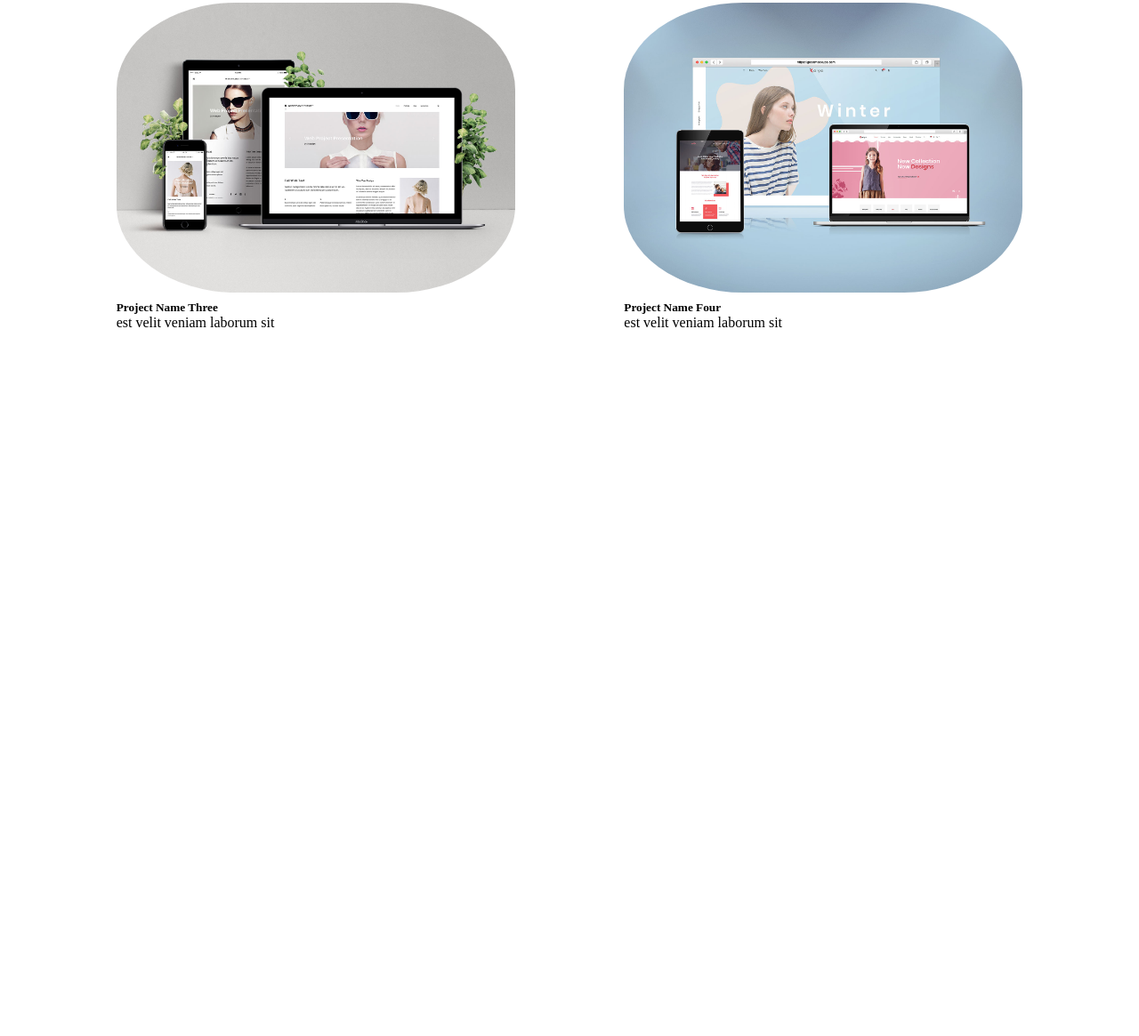
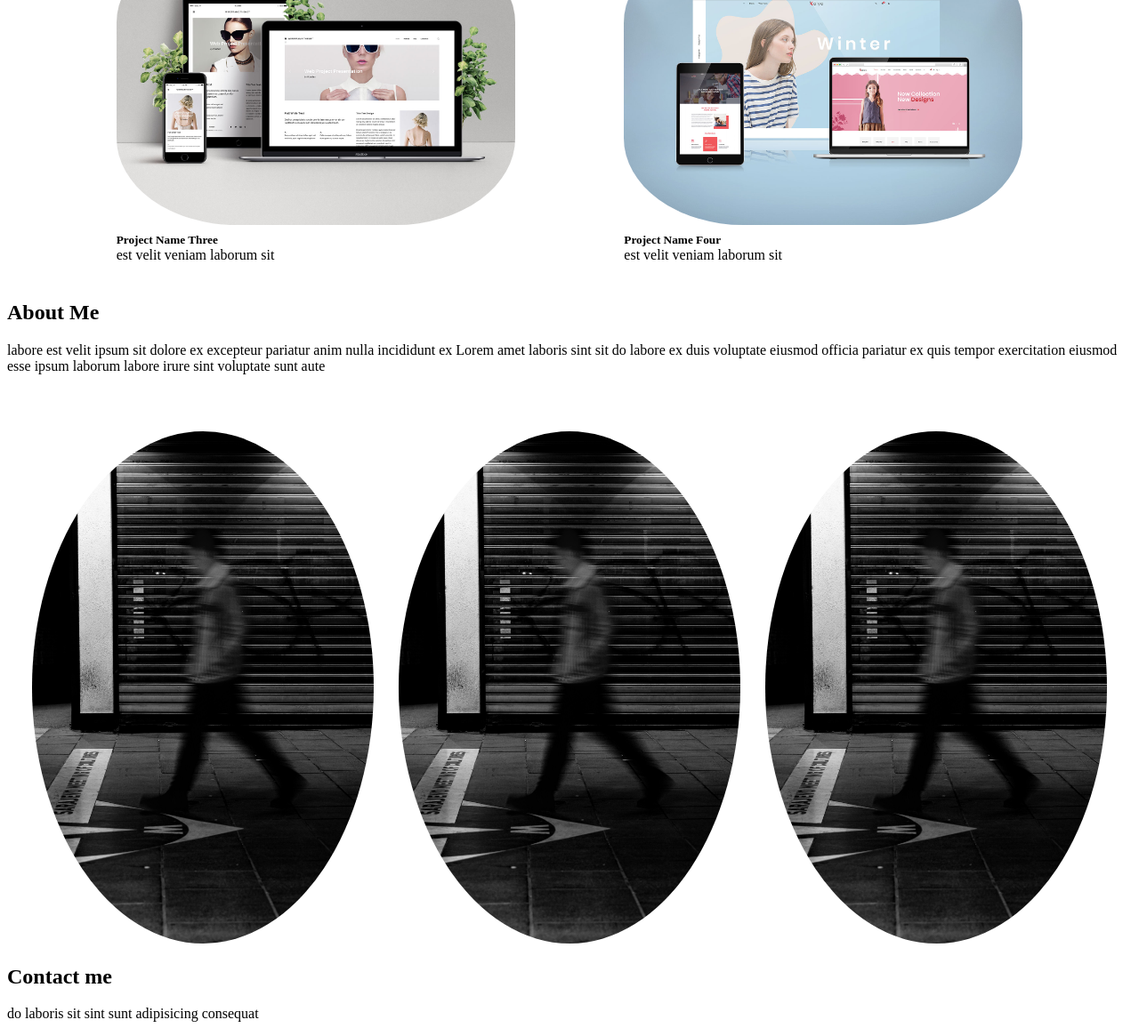
Before and after one commit to Ruurdoos/Ruurdoos.github.io, a plain HTML site: page HTML/Index.html in a window 1280 px wide. Shown: the part 1285-2450 px from the top of the page at 89% size. Before the commit the page ends 1687 px from the top, so only its background shows below. Drawn offline with Linux system fonts and the light colour scheme.

Commit message:
add about me section + styling

```diff
--- a/CSS/main.css
+++ b/CSS/main.css
@@ -31,7 +31,7 @@
     display: flex;
     margin-top: 5%;
     justify-content: space-between;
-    height: 90vh;
+    margin-bottom: 5%;
 }
 
 .hero__leftside {
@@ -77,3 +77,19 @@
 .Portfolio__Projectdesciption {
     margin: 0 0 5% 0;
 }
+
+.About-me__text-wrapper {
+    margin-bottom: 5%;
+}
+
+.About-me__picture-wrapper {
+    display: flex;
+    flex-wrap: nowrap;
+    justify-content: space-evenly;
+}
+
+.About-me__img {
+    width: 30vw;
+    height: auto;
+    border-radius: 50%;
+}
--- a/HTML/Index.html
+++ b/HTML/Index.html
@@ -56,6 +56,58 @@
     </div>
 </div>
 
+<div class="Abut-me">
+    <div class="About-me__heading-wrapper">
+        <h2>About Me</h2>
+    </div>
+    <div class="About-me__text-wrapper">
+        <p class="About-me__text">
+            labore est velit ipsum sit dolore ex excepteur pariatur anim nulla incididunt ex
+            Lorem amet laboris sint sit do labore ex duis voluptate eiusmod officia pariatur ex
+            quis tempor exercitation eiusmod esse ipsum laborum labore irure sint voluptate sunt aute
+        </p>
+    </div>
+    <div class="About-me__picture-wrapper">
+        <div class="About-me__firstimg-wrapper">
+            <img class="About-me__img" src="../assets/example.webp" alt="pictureofme">
+        </div>
+        <div class="About-me__secondimg-wrapper">
+            <img class="About-me__img" src="../assets/example.webp" alt="pictureofme">
+        </div>
+        <div class="About-me__thirdimg-wrapper">
+            <img class="About-me__img" src="../assets/example.webp" alt="pictureofme">
+        </div>
+    </div>
+</div>
+
+
+<div class="Contact me">
+
+</div>
+
+
+<div class="Contact-me">
+    <div class="Contact-me__headerwrapper">
+        <h2 class="Contact-me__header">Contact me</h2>
+    </div>
+    <div class="Contact-me__text-wrapper">
+
+        <p class="Contact-me__text">do laboris sit sint sunt adipisicing consequat</p>
+    </div>
+    <div class="Contact-me__social-profiles">
+        <div class="Contact-me__LinkedIn">
+
+        </div>
+        <div class="Contact-me__GitHub">
+
+        </div>
+        <div class="Contact-me__Email">
+
+        </div>
+    </div>
+</div>
+
+
 <footer></footer>
 </body>
 </html>
```
Also changed, not shown: assets/example.webp (added).
